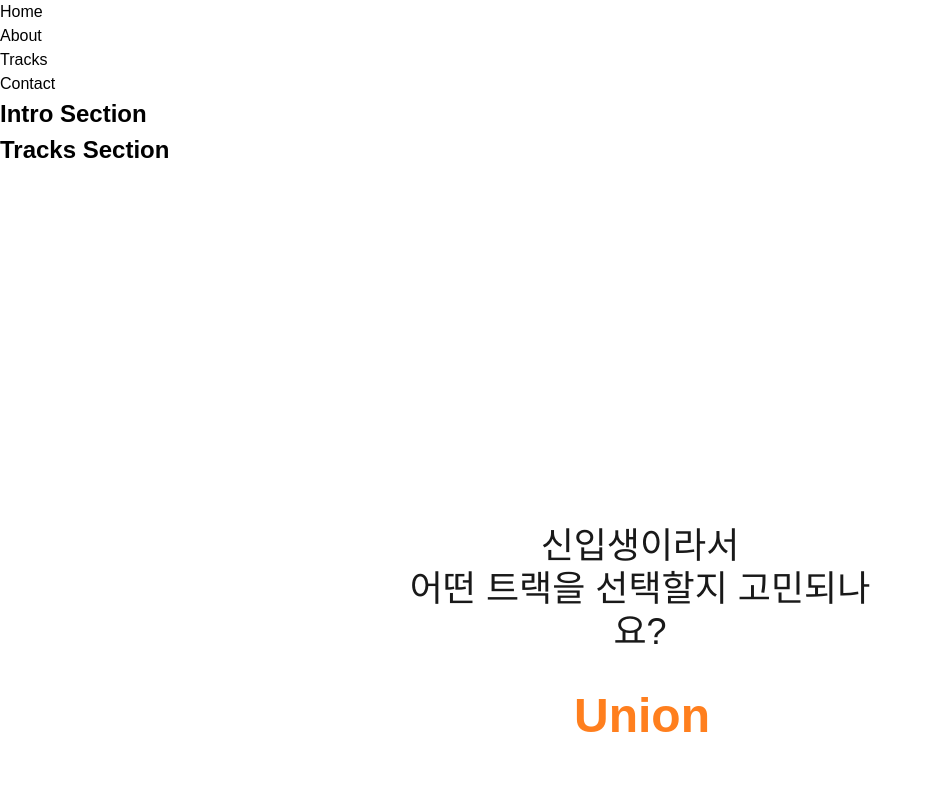
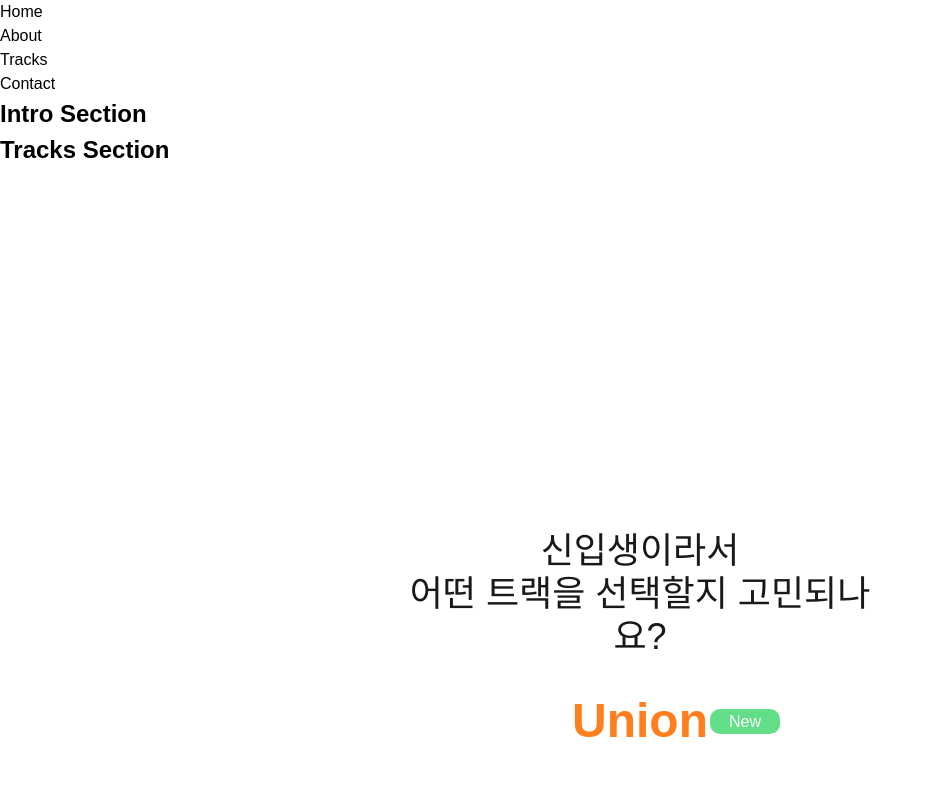
Before and after one commit to karpitony/monorepo-test, a React (Vite) app: page / in a window 1280 px wide. Shown: the top 785 px of the page, without its empty margins (0-933 px from the left). Built offline with nearby package versions, Linux system fonts and the light colour scheme; a web font is replaced by a local one.

Commit message:
feat: New 뱃지와 유니온 텍스트 정렬

```diff
--- a/src/pages/Main/Union/Union.tsx
+++ b/src/pages/Main/Union/Union.tsx
@@ -9,10 +9,10 @@ export default function Union() {
           <p>신입생이라서</p>
           <p>어떤 트랙을 선택할지 고민되나요?</p>
         </IntroduceText>
-        <div>
+        <UnionTextContainer>
           <UnionText>Union</UnionText>
           <NewBadge>New</NewBadge>
-        </div>
+        </UnionTextContainer>
         <ContentBox />
       </Container>
     </section>
@@ -25,12 +25,13 @@ const Container = styled.section`
   justify-content: center;
   align-items: center;
   height: 1500px;
+  user-select: none;
 
   @media (max-width: 768px) {
     padding: 20px; /* 모바일에서 여백 추가 */
     height: auto;  /* 필요에 따라 높이를 자동으로 조정 */
   }
-`
+`;
 
 const IntroduceText = styled.p`
   width: 500px;
@@ -51,33 +52,44 @@ const IntroduceText = styled.p`
     line-height: 32px;
     margin-bottom: 50px;
   }
+`;
 
+/*
+  이걸 그리드로 해결한 건 진짜 레전드 씽크빅이다...
+  진짜 이걸 어떻게 떠올렸지?????
+*/
+const UnionTextContainer = styled.div`
+  display: grid;
+  grid-template-columns: 1fr 1fr 1fr 1fr;  /* 4분할 */
+  justify-items: center;  /* 그리드 셀 내에서 중앙 정렬 */
+  align-items: center;
+  width: 280px;
+  margin-bottom: 50px;
 
-`
+  @media (max-width: 768px) {
+    margin-bottom: 30px;
+    grid-template-columns: 1fr 2fr 1fr;  /* 모바일에서는 더 간결하게 조정 가능 */
+  }
+`;
 
 const UnionText = styled.h2`
-  width: 132px;
-  height: 57px;
-
+  grid-column: 2 / 4;  /* 두 번째에서 세 번째 그리드 셀을 차지 */
   text-align: center;
   color: var(--FarmSystem_Orange);
   font-size: 48px;
   font-weight: 700;
 
-  margin-bottom: 50px;
-
   @media (max-width: 768px) {
-    width: auto;  /* 가로 제한 해제 */
     font-size: 32px;
-    margin-bottom: 30px;
   }
 
   @media (max-width: 480px) {
-    font-size: 24px;  /* 더 작은 화면에서는 폰트 크기 줄이기 */
+    font-size: 24px;
   }
-`
+`;
 
 const NewBadge = styled.div`
+  grid-column: 4 / 5;  /* 네 번째 그리드 셀에 배치 */
   width: 70px;
   height: 25px;
   background: var(--FarmSystem_Green02);
@@ -93,4 +105,10 @@ const NewBadge = styled.div`
   align-items: center;
   justify-content: center;
   text-align: center;
-`
+
+  @media (max-width: 768px) {
+    font-size: 14px;
+    width: 60px;
+    height: 22px;
+  }
+`;
```
